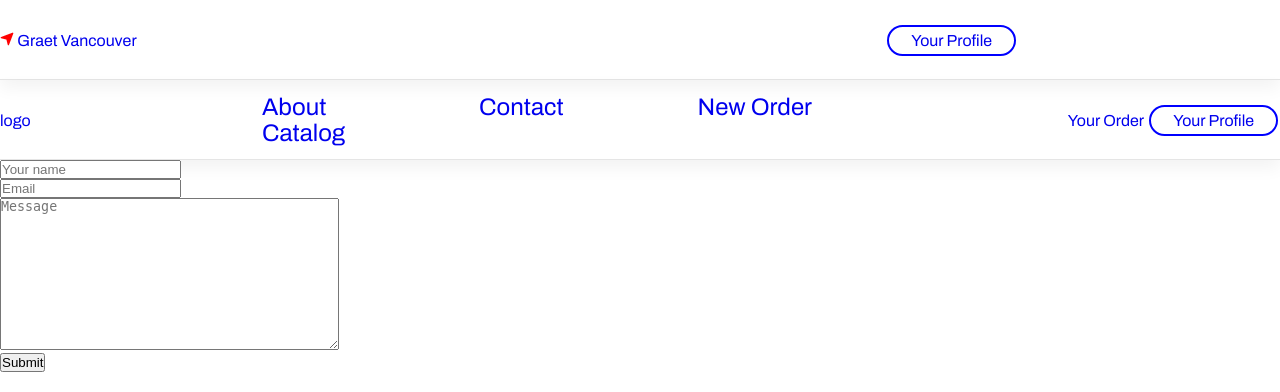
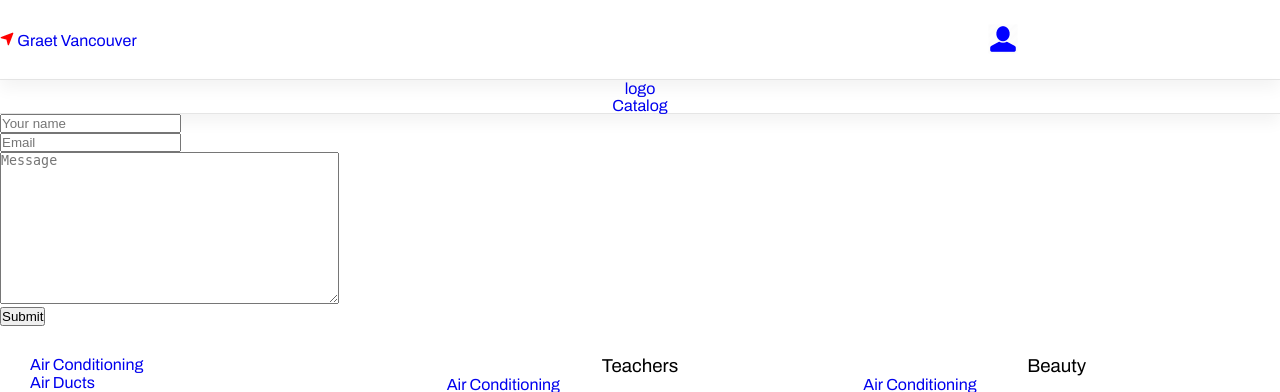
Before and after one commit to NewFactory/findmaster, a Django app: page /contact/ in a window 1280 px wide. Shown: the top 392 px of the page. Run offline with Django 3.2, Linux system fonts and the light colour scheme.

Commit message:
main.html

```diff
--- a/main/templates/main/includes/header.html
+++ b/main/templates/main/includes/header.html
@@ -1,11 +1,12 @@
 {% block header %}
   <div class="header">
     <div class="city">
-      <a href="{% url 'main:index' %}"><img src="static/main/images/location.png" alt="location"></a>
+      <a href="{% url 'main:index' %}"><img src="/static/main/images/location.png" alt="location"></a>
       <a href="{% url 'main:index' %}"><span>Graet Vancouver</span></a>
     </div>
     <div class="header_menu_user">
-      <a href="{% url 'contact:contact' %}" class="button">Your Profile</a>
+      <a href="{% url 'main:index' %}"><img src="/static/main/images/profile.png" alt="profile"></a>
+      <a href="#"></a>
     </div>
   </div>
 {% endblock %}
--- a/main/templates/main/includes/jumbotron_top.html
+++ b/main/templates/main/includes/jumbotron_top.html
@@ -1,17 +1,10 @@
 {% block jumbotron_top %}
-  <div class="header">
-    <div class="header_logo">
+<div class="jumbotron_top">
+    <div class="jumbotron_top_logo">
       <a href="{% url 'main:index' %}"><span>logo</span></a>
     </div>
-    <div class="header_menu_item">
-      <a href="#">About</a>
-      <a href="{% url 'contact:contact' %}">Contact</a>
-      <a href="{% url 'order:order' %}">New Order</a>
+    <div class="jumbotron_top_menu_item">
       <a href="{% url 'performer:all_performers' %}">Catalog</a>
-    </div>
-    <div class="header_menu_user">
-      <a href="#" class="header_menu_user_button">Your Order</a>
-      <a href="{% url 'contact:contact' %}" class="button">Your Profile</a>
     </div>
   </div>
 {% endblock %}
--- a/main/templates/main/index.html
+++ b/main/templates/main/index.html
@@ -2,7 +2,7 @@
 {% block title %}Find for best{% endblock %}
 {% block content %}
 <div class="main_info">
-  <h2><b><a href="{% url 'performer:all_performers' %}">Masters</a></b> in the <b>Great Vancouver</b></h2>
-  <h3>{{ num_performer}} specialists work in your region, {{ num_performer}} more are ready to help remotely</h3>
+  <h3>{{ num_performer}} <b><a href="{% url 'performer:all_performers' %}">Specialists</a></b> work in your region,
+    {{ num_performer}} more are ready to help remotely.</h3>
 </div>
 {% endblock %}
--- a/main/templates/main/wrapper.html
+++ b/main/templates/main/wrapper.html
@@ -24,11 +24,10 @@
 <body>
   <header>
     {% include "main/includes/header.html" %}
-    {% include "main/includes/jumbotron_top.html" %}
   </header>
 
   <content>
-    <!-- {% include "main/includes/jumbotron_top.html" %} -->
+    {% include "main/includes/jumbotron_top.html" %}
     {% block content %}{% endblock %}
     {% include "performer/includes/catalog.html" %}
     {% include "main/includes/jumbotron_center.html" %}
```
Also changed, not shown: main/static/main/css/style.css (+15 -9 lines), main/static/main/images/profile.png (added).
